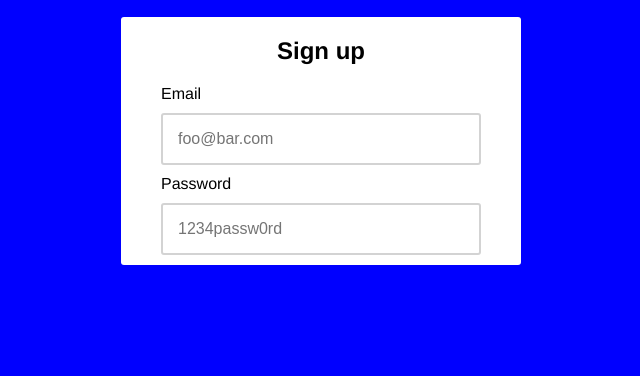
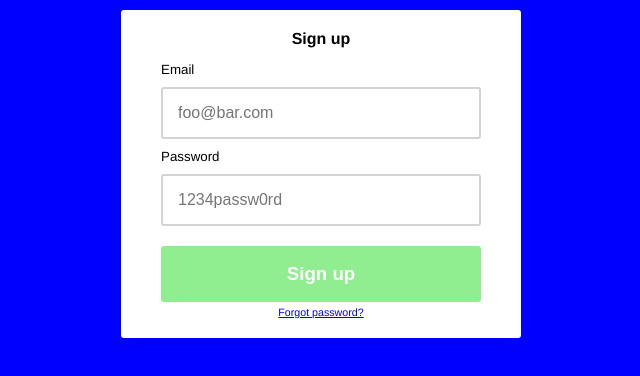
Before and after one commit to vkotelnikov/AnalogSea, a plain HTML site: page index.html in a window 1280 px wide. Shown: the part 46-422 px from the top of the page, without its empty margins (319-959 px from the left). Drawn offline with Linux system fonts and the light colour scheme.

Commit message:
Form ready

```diff
--- a/index.html
+++ b/index.html
@@ -1,7 +1,7 @@
 <!DOCTYPE html>
 <html>
 <head>
-	<title>Sign in</title>
+	<title>Sign up</title>
 	<link rel="stylesheet" type="text/css" href="main.css">
 	<meta charset="utf-8">
 </head>
@@ -18,8 +18,11 @@
 			<br>
 			<label for="password">Password</label>
 			<br>
-			<input type="text" name="password" id="password" placeholder="1234passw0rd" required="true"></input>
+			<input type="text" name="password" id="password" placeholder="1234passw0rd" required="true">
+			<br>
+			<input type="button" name="submit" value="Sign up">
 		</form>
+		<a href="/forgot-password/new">Forgot password?</a>
 	</main>
 </body>
 </html>
--- a/main.css
+++ b/main.css
@@ -15,10 +15,13 @@ main{
 	font-family: helvetica;
 	background-color: white;
 	width: 400px;
+	text-align: center;
+	font-size: 8pt;
+	padding-bottom: 20px;
 }
 
 h2{
-	text-align: center;
+	/*text-align: center;*/
 	padding-top: 20px;
 }
 
@@ -27,6 +30,8 @@ form{
 	margin: 0 auto;
 	padding-right: 40px;
 	padding-left: 40px;
+	text-align: left;
+	font-size: 10pt;
 }
 
 input{
@@ -38,3 +43,18 @@ input{
 	margin-bottom: 10px;
 	margin-top: 10px;
 }
+
+input[type="button"]{
+	width: 320px;
+	background-color: lightgreen;
+	border-color: lightgreen;
+	color: white;
+	font-weight: bold;
+	font-size: 14pt;
+	margin-bottom: 4px;
+}
+
+input[type="button"]:hover{
+	background-color: green;
+	border-color: green;
+}
```
